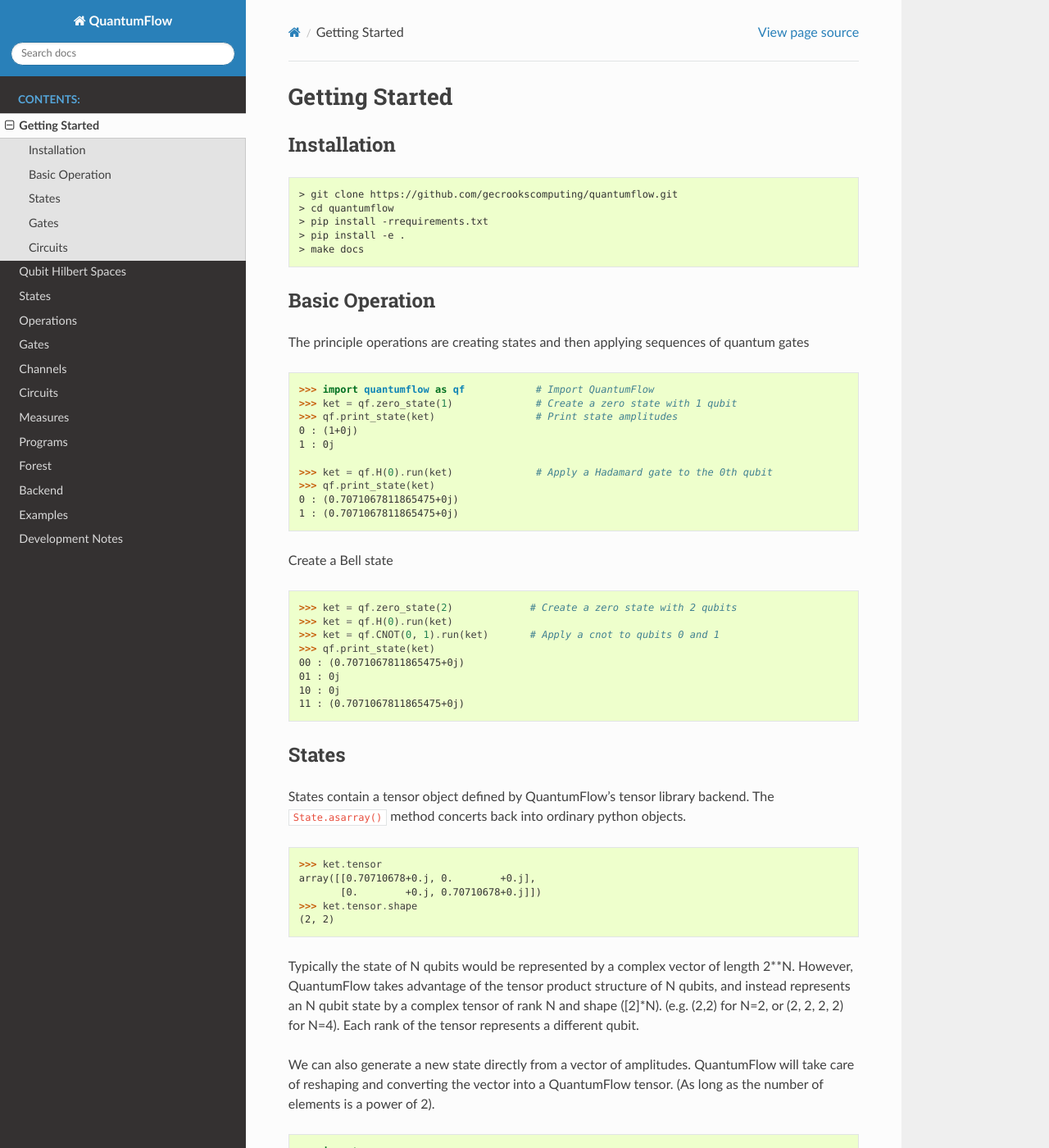
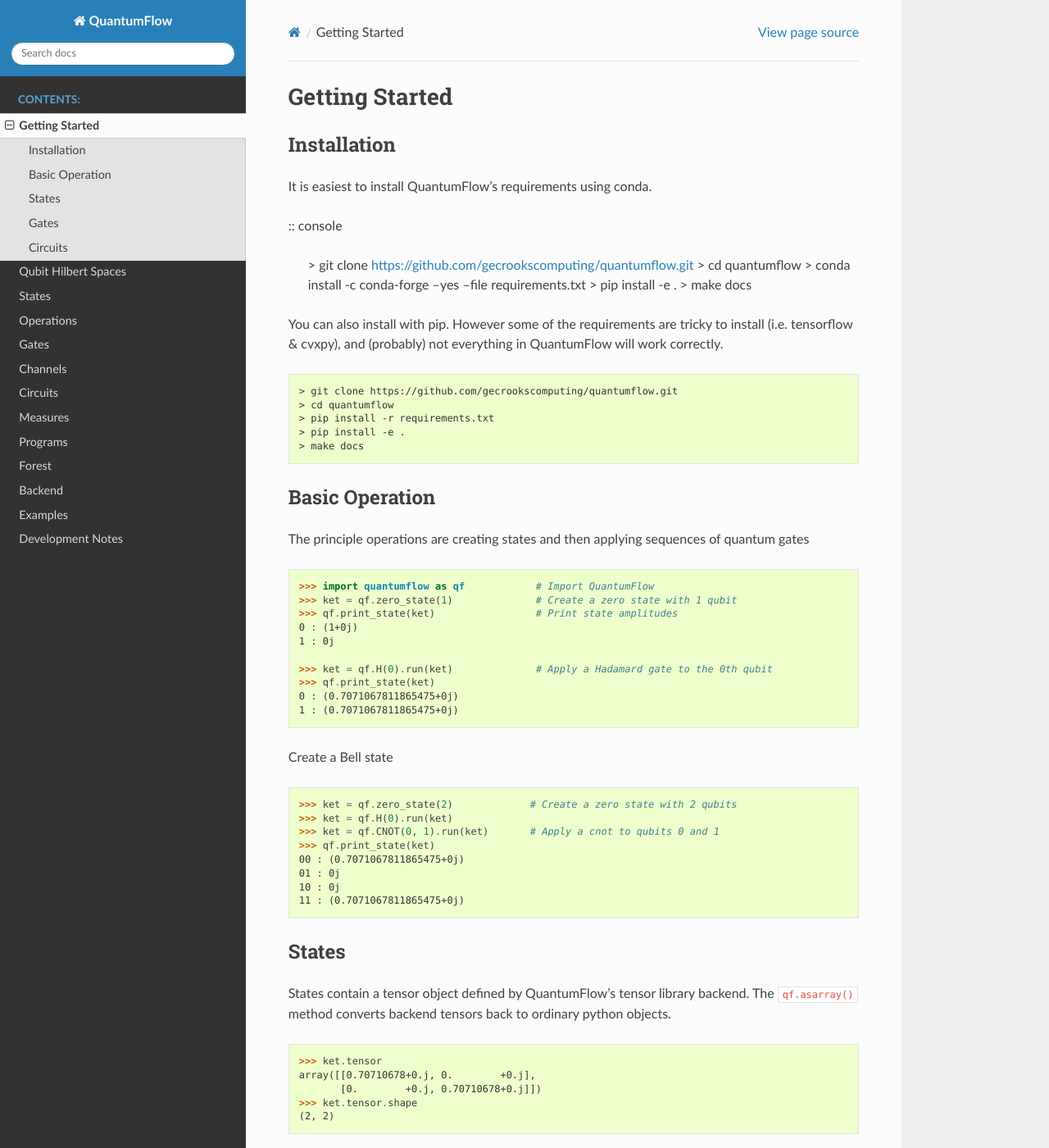
Before and after one commit to gecrooks/quantumflow, a Sphinx documentation site: the page built from docs/source/intro.rst, in a window 1280 px wide and 1400 px high. Shown: the whole window at 82% size. Built offline with Sphinx 7.4.7 and the Read the Docs theme 2.0.0, drawn with Linux system fonts in a browser that asks for light colours; the version number could not be read and is left out.

```diff
--- a/docs/source/intro.rst
+++ b/docs/source/intro.rst
@@ -6,11 +6,23 @@ Getting Started
 Installation
 ############
 
+It is easiest to install QuantumFlow's requirements using conda.
+
+:: console
+
+	> git clone https://github.com/gecrookscomputing/quantumflow.git
+	> cd quantumflow
+	> conda install -c conda-forge --yes --file requirements.txt
+	> pip install -e .
+	> make docs
+
+You can also install with pip. However some of the requirements are tricky to install (i.e. tensorflow & cvxpy), and (probably) not everything in QuantumFlow will work correctly.
+
 .. code-block:: console
 
 	> git clone https://github.com/gecrookscomputing/quantumflow.git
 	> cd quantumflow
-	> pip install -rrequirements.txt
+	> pip install -r requirements.txt
 	> pip install -e .
 	> make docs
 
@@ -51,7 +63,7 @@ States
 ######
 
 States contain a tensor object defined by QuantumFlow's tensor library backend. The
-``State.asarray()`` method concerts back into ordinary python objects.
+``qf.asarray()`` method converts backend tensors back to ordinary python objects.
 
 .. doctest::
 
--- a/requirements.txt
+++ b/requirements.txt
@@ -3,8 +3,7 @@
 numpy
 scipy               >= 1.0.0
 tensorflow          >= 1.6.0
-torch
-torchvision
+# pytorch						# Optional extra
 networkx            >= 2.1
 sphinx              >= 1.6.6
 sphinx_rtd_theme
@@ -17,6 +16,5 @@ pillow
 matplotlib
 pillow
 pyquil	            >= 2.0.0b1
-antlr4-python3-runtime
 cvxpy
 sympy
--- a/setup.py
+++ b/setup.py
@@ -19,7 +19,6 @@ setup(
         'networkx',
         'pyquil>=2.0.0b1',
         'pillow',
-        'antlr4-python3-runtime',
         'cvxpy',
         'sympy'
     ],
```
Also changed, not shown: README.md (+12 -3 lines), docs/source/backends.rst (+14 -19 lines), docs/source/devnotes.rst (+3 -10 lines).
